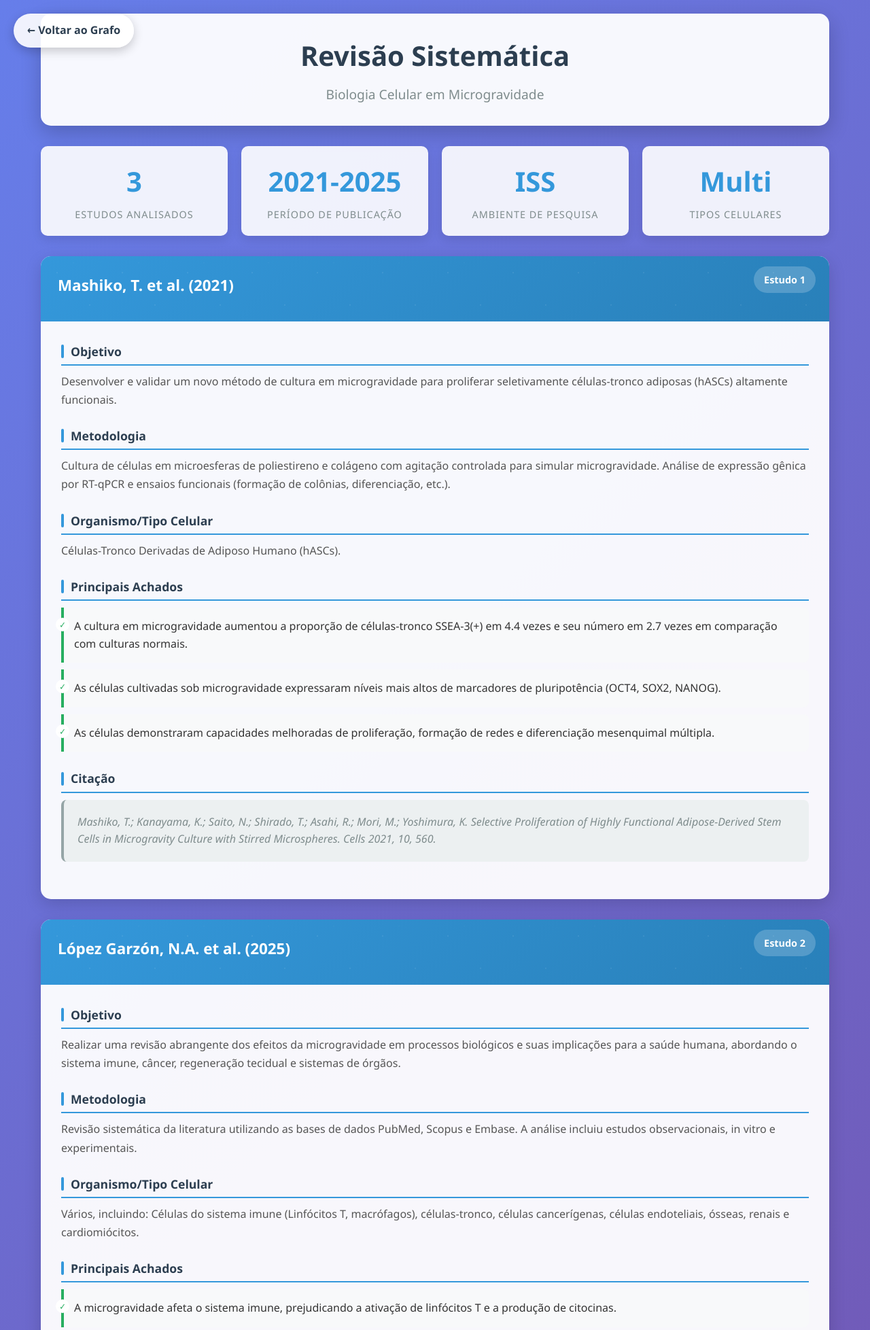
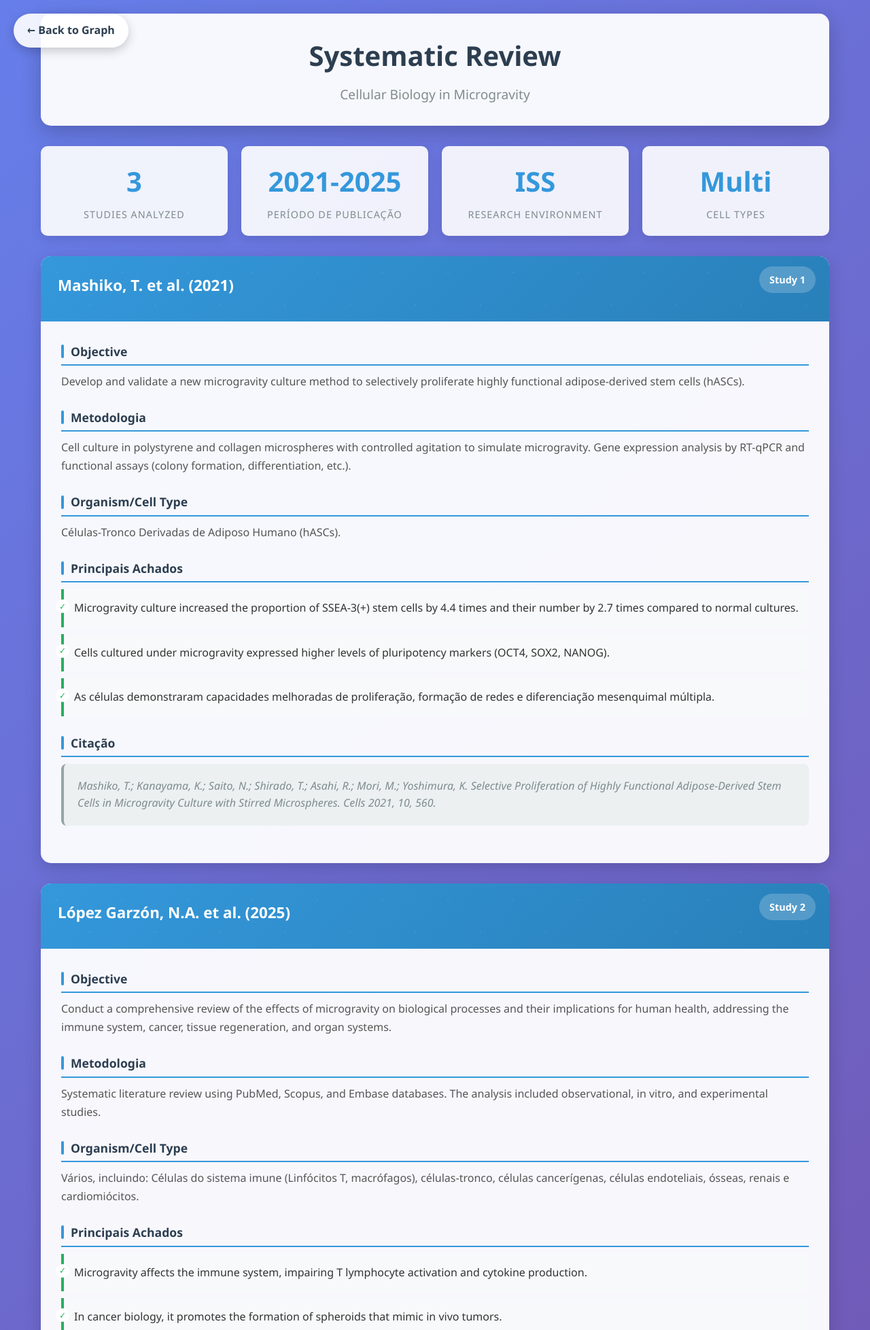
Before and after one commit to mestrevh/nasa-space-apps-maceio, a Flask app: page /systematic-review in a window 1280 px wide. Shown: the top 1957 px of the page at 68% size. Run offline with Flask 3, Linux system fonts and the light colour scheme.

Commit message:
changed to english

```diff
--- a/app.py
+++ b/app.py
@@ -268,11 +268,11 @@ def get_article_group(node):
     if "paper_id" in node:
         paper_id = node["paper_id"]
         if "10.3390/cells10030560" in paper_id:
-            return "Células-Tronco Adiposas"
+            return "Adipose Stem Cells"
         elif "10.1371/journal.pone.0183480" in paper_id:
-            return "Isolamento de RNA na ISS"
+            return "RNA Isolation on ISS"
         else:
-            return "Artigo Desconhecido"
+            return "Unknown Article"
 
     # For other nodes, we need to check their relationships to papers
     # This is a simplified approach - in a real scenario, you'd query the relationships
@@ -287,12 +287,12 @@ def get_article_group(node):
         article2_keywords = ["rna", "isolation", "pcr", "quantitative", "real", "time", "iss", "space", "station"]
 
         if any(keyword in name for keyword in article1_keywords):
-            return "Células-Tronco Adiposas"
+            return "Adipose Stem Cells"
         elif any(keyword in name for keyword in article2_keywords):
-            return "Isolamento de RNA na ISS"
+            return "RNA Isolation on ISS"
 
     # Default to shared/unknown for nodes that could belong to both articles
-    return "Conceitos Compartilhados"
+    return "Shared Concepts"
 
 
 # --- WEB APPLICATION ROUTES (Endpoints) ---
--- a/templates/systematic_review.html
+++ b/templates/systematic_review.html
@@ -1,9 +1,9 @@
 <!DOCTYPE html>
-<html lang="pt-BR">
+<html lang="en">
 <head>
     <meta charset="UTF-8">
     <meta name="viewport" content="width=device-width, initial-scale=1.0">
-    <title>Revisão Sistemática - Biologia Celular em Microgravidade</title>
+    <title>Systematic Review - Cellular Biology in Microgravity</title>
     <style>
         * {
             margin: 0;
@@ -239,18 +239,18 @@
     </style>
 </head>
 <body>
-    <a href="/graph" class="back-button">← Voltar ao Grafo</a>
+    <a href="/graph" class="back-button">← Back to Graph</a>
 
     <div class="container">
         <div class="header">
-            <h1>Revisão Sistemática</h1>
-            <p class="subtitle">Biologia Celular em Microgravidade</p>
+            <h1>Systematic Review</h1>
+            <p class="subtitle">Cellular Biology in Microgravity</p>
         </div>
 
         <div class="stats">
             <div class="stat-card">
                 <div class="stat-number">3</div>
-                <div class="stat-label">Estudos Analisados</div>
+                <div class="stat-label">Studies Analyzed</div>
             </div>
             <div class="stat-card">
                 <div class="stat-number">2021-2025</div>
@@ -258,31 +258,31 @@
             </div>
             <div class="stat-card">
                 <div class="stat-number">ISS</div>
-                <div class="stat-label">Ambiente de Pesquisa</div>
+                <div class="stat-label">Research Environment</div>
             </div>
             <div class="stat-card">
                 <div class="stat-number">Multi</div>
-                <div class="stat-label">Tipos Celulares</div>
+                <div class="stat-label">Cell Types</div>
             </div>
         </div>
 
         <div id="studies-container">
-            <!-- Os estudos serão carregados aqui via JavaScript -->
+            <!-- Studies will be loaded here via JavaScript -->
         </div>
     </div>
 
     <script>
-        // Dados da revisão sistemática
+        // Systematic review data
         const systematicReviewData = [
             {
                 "id": 1,
                 "study": "Mashiko, T. et al. (2021)",
-                "objective": "Desenvolver e validar um novo método de cultura em microgravidade para proliferar seletivamente células-tronco adiposas (hASCs) altamente funcionais.",
-                "methodology": "Cultura de células em microesferas de poliestireno e colágeno com agitação controlada para simular microgravidade. Análise de expressão gênica por RT-qPCR e ensaios funcionais (formação de colônias, diferenciação, etc.).",
+                "objective": "Develop and validate a new microgravity culture method to selectively proliferate highly functional adipose-derived stem cells (hASCs).",
+                "methodology": "Cell culture in polystyrene and collagen microspheres with controlled agitation to simulate microgravity. Gene expression analysis by RT-qPCR and functional assays (colony formation, differentiation, etc.).",
                 "organism_cell_type": "Células-Tronco Derivadas de Adiposo Humano (hASCs).",
                 "key_findings": [
-                    "A cultura em microgravidade aumentou a proporção de células-tronco SSEA-3(+) em 4.4 vezes e seu número em 2.7 vezes em comparação com culturas normais.",
-                    "As células cultivadas sob microgravidade expressaram níveis mais altos de marcadores de pluripotência (OCT4, SOX2, NANOG).",
+                    "Microgravity culture increased the proportion of SSEA-3(+) stem cells by 4.4 times and their number by 2.7 times compared to normal cultures.",
+                    "Cells cultured under microgravity expressed higher levels of pluripotency markers (OCT4, SOX2, NANOG).",
                     "As células demonstraram capacidades melhoradas de proliferação, formação de redes e diferenciação mesenquimal múltipla."
                 ],
                 "source_citation": "Mashiko, T.; Kanayama, K.; Saito, N.; Shirado, T.; Asahi, R.; Mori, M.; Yoshimura, K. Selective Proliferation of Highly Functional Adipose-Derived Stem Cells in Microgravity Culture with Stirred Microspheres. Cells 2021, 10, 560."
@@ -290,12 +290,12 @@
             {
                 "id": 2,
                 "study": "López Garzón, N.A. et al. (2025)",
-                "objective": "Realizar uma revisão abrangente dos efeitos da microgravidade em processos biológicos e suas implicações para a saúde humana, abordando o sistema imune, câncer, regeneração tecidual e sistemas de órgãos.",
-                "methodology": "Revisão sistemática da literatura utilizando as bases de dados PubMed, Scopus e Embase. A análise incluiu estudos observacionais, in vitro e experimentais.",
+                "objective": "Conduct a comprehensive review of the effects of microgravity on biological processes and their implications for human health, addressing the immune system, cancer, tissue regeneration, and organ systems.",
+                "methodology": "Systematic literature review using PubMed, Scopus, and Embase databases. The analysis included observational, in vitro, and experimental studies.",
                 "organism_cell_type": "Vários, incluindo: Células do sistema imune (Linfócitos T, macrófagos), células-tronco, células cancerígenas, células endoteliais, ósseas, renais e cardiomiócitos.",
                 "key_findings": [
-                    "A microgravidade afeta o sistema imune, prejudicando a ativação de linfócitos T e a produção de citocinas.",
-                    "Em biologia do câncer, promove a formação de esferoides que mimetizam tumores in vivo.",
+                    "Microgravity affects the immune system, impairing T lymphocyte activation and cytokine production.",
+                    "In cancer biology, it promotes the formation of spheroids that mimic in vivo tumors.",
                     "Em cardiomiócitos, melhora a maturação, a biogênese mitocondrial e o manuseio de cálcio.",
                     "Induz perda óssea acelerada, altera o metabolismo hepático e a função endotelial."
                 ],
@@ -304,20 +304,20 @@
             {
                 "id": 3,
                 "study": "Parra, M. et al. (2017)",
-                "objective": "Validar em microgravidade um novo sistema, chamado WetLab-2, para isolamento de RNA e análise de expressão gênica por RT-qPCR multiplex a bordo da Estação Espacial Internacional (ISS).",
-                "methodology": "Realização de experimentos a bordo da ISS utilizando o sistema WetLab-2, que inclui um Módulo de Preparação de Amostras de RNA (SPM) e um termociclador de PCR em tempo real. A validação foi feita com padrões de DNA e RNA extraído de amostras congeladas de E. coli e tecido hepático de camundongo.",
+                "objective": "Validate in microgravity a new system, called WetLab-2, for RNA isolation and multiplex gene expression analysis by RT-qPCR aboard the International Space Station (ISS).",
+                "methodology": "Conducting experiments aboard the ISS using the WetLab-2 system, which includes an RNA Sample Preparation Module (SPM) and a real-time PCR thermocycler. Validation was performed with DNA standards and RNA extracted from frozen samples of E. coli and mouse liver tissue.",
                 "organism_cell_type": "Escherichia coli (bactéria) e Camundongo (Mus musculus) (tecido do fígado).",
                 "key_findings": [
-                    "O sistema WetLab-2 realizou com sucesso a extração de RNA e a análise por RT-qPCR no ambiente de microgravidade da ISS, com resultados comparáveis aos controles em terra.",
+                    "The WetLab-2 system successfully performed RNA extraction and RT-qPCR analysis in the microgravity environment of the ISS, with results comparable to ground controls.",
                     "Foi identificado um problema técnico de formação de bolhas de gás durante os ciclos térmicos, que interfere na detecção de fluorescência.",
-                    "O problema das bolhas foi mitigado com sucesso em um experimento de acompanhamento em órbita, usando tampas padrão para pressurizar os tubos de PCR.",
-                    "O sistema foi validado e agora representa uma nova capacidade operacional para pesquisa em biologia molecular na ISS."
+                    "The bubble problem was successfully mitigated in a follow-up orbital experiment, using standard caps to pressurize PCR tubes.",
+                    "The system was validated and now represents a new operational capability for molecular biology research on the ISS."
                 ],
                 "source_citation": "Parra M, Jung J, Boone TD, Tran L, Blaber EA, Brown M, et al. (2017) Microgravity validation of a novel system for RNA isolation and multiplex quantitative real time PCR analysis of gene expression on the International Space Station. PLOS ONE 12(9): e0183480."
             }
         ];
 
-        // Função para renderizar os estudos
+        // Function to render the studies
         function renderStudies() {
             const container = document.getElementById('studies-container');
 
@@ -327,12 +327,12 @@
 
                 studyCard.innerHTML = `
                     <div class="study-header">
-                        <div class="study-id">Estudo ${study.id}</div>
+                        <div class="study-id">Study ${study.id}</div>
                         <div class="study-title">${study.study}</div>
                     </div>
                     <div class="study-content">
                         <div class="section">
-                            <div class="section-title">Objetivo</div>
+                            <div class="section-title">Objective</div>
                             <div class="section-content">${study.objective}</div>
                         </div>
 
@@ -342,7 +342,7 @@
                         </div>
 
                         <div class="section">
-                            <div class="section-title">Organismo/Tipo Celular</div>
+                            <div class="section-title">Organism/Cell Type</div>
                             <div class="section-content">${study.organism_cell_type}</div>
                         </div>
 
@@ -364,7 +364,7 @@
             });
         }
 
-        // Carregar os estudos quando a página for carregada
+        // Load studies when the page is loaded
         document.addEventListener('DOMContentLoaded', renderStudies);
     </script>
 </body>
```
Also changed, not shown: graph.html (+34 -34 lines), index.html (+13 -13 lines), systematic-review.html (+28 -28 lines), templates/index.html (+19 -19 lines), templates/landing.html (+13 -13 lines).
